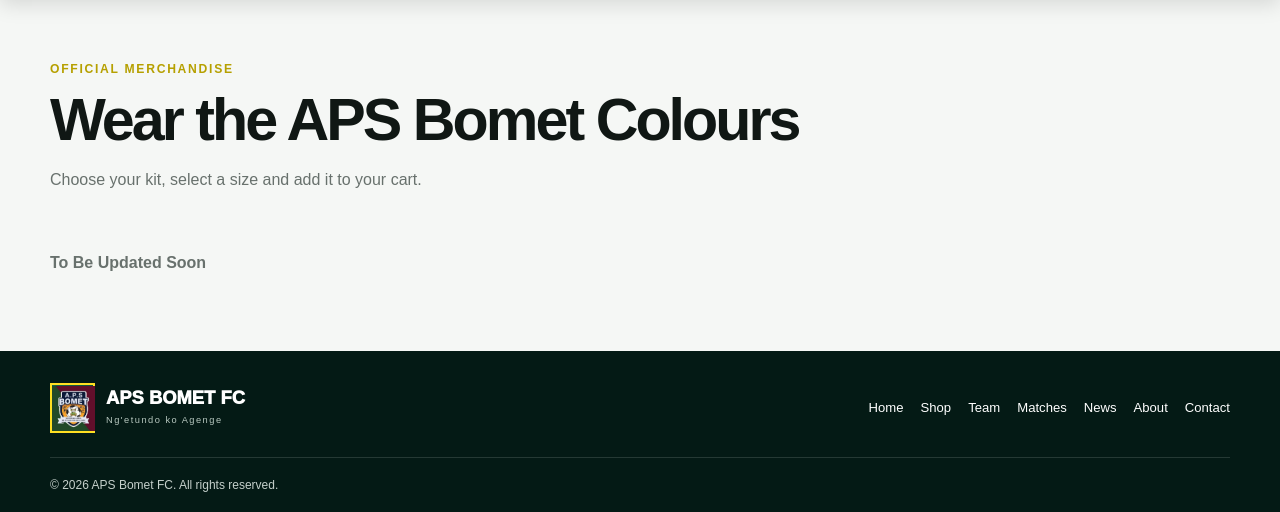
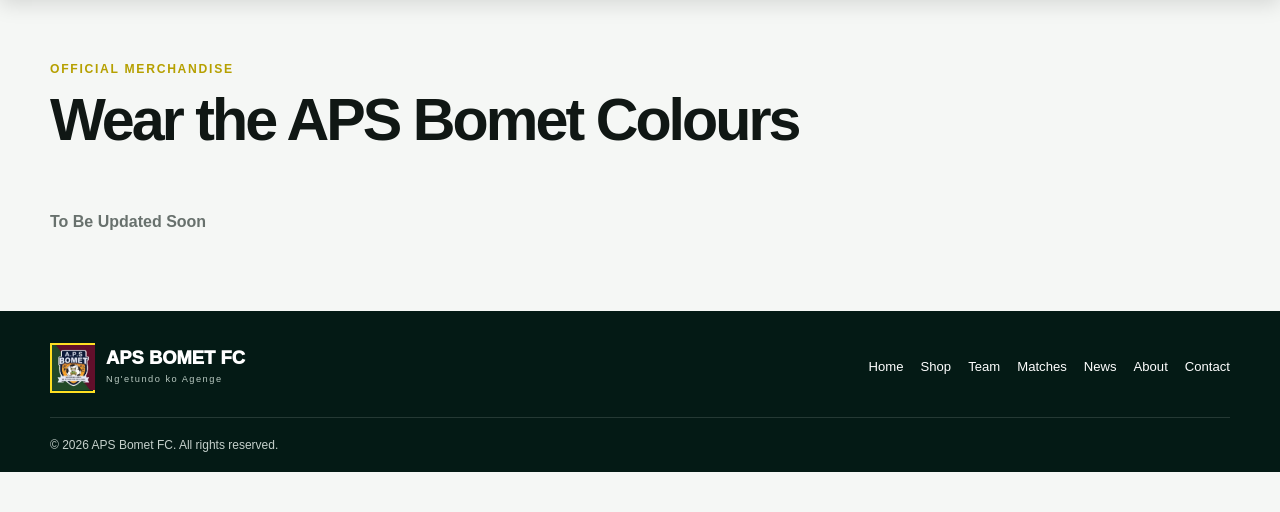
Before and after one commit to chirchirKR/apsbometfc, a Django app: page /shop/ in a window 1280 px wide. Shown: the part 76-588 px from the top of the page. Run offline with Django 5.2, Linux system fonts and the light colour scheme; data that the repository does not hold is empty.

Commit message:
Comment out kit selection instructions in shop.html
Comment out the instructions for selecting a kit size.

```diff
--- a/home/templates/home/shop.html
+++ b/home/templates/home/shop.html
@@ -56,7 +56,7 @@
           <div>
             <div class="eyebrow">Official merchandise</div>
             <h1 style="font-size:clamp(2.3rem,5vw,3.7rem)">Wear the APS Bomet Colours</h1>
-            <p class="muted">Choose your kit, select a size and add it to your cart.</p>
+            <!--p class="muted">Choose your kit, select a size and add it to your cart.</p-->
 
           </div>
         </div>
```
